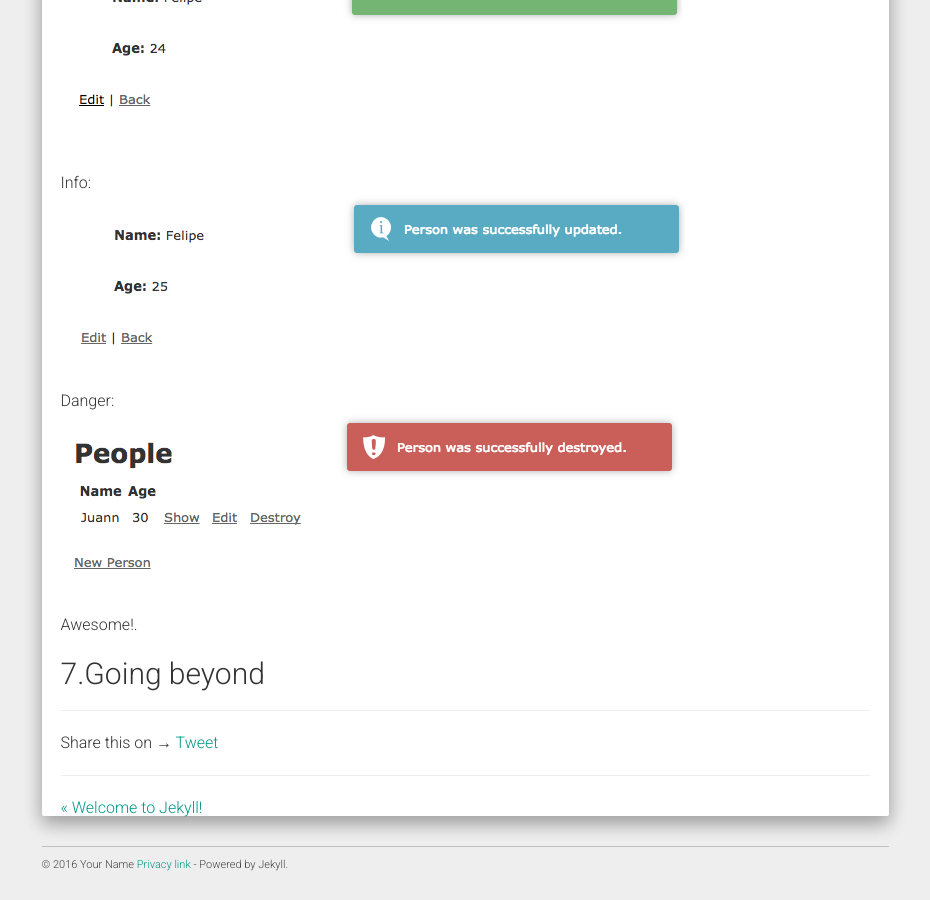
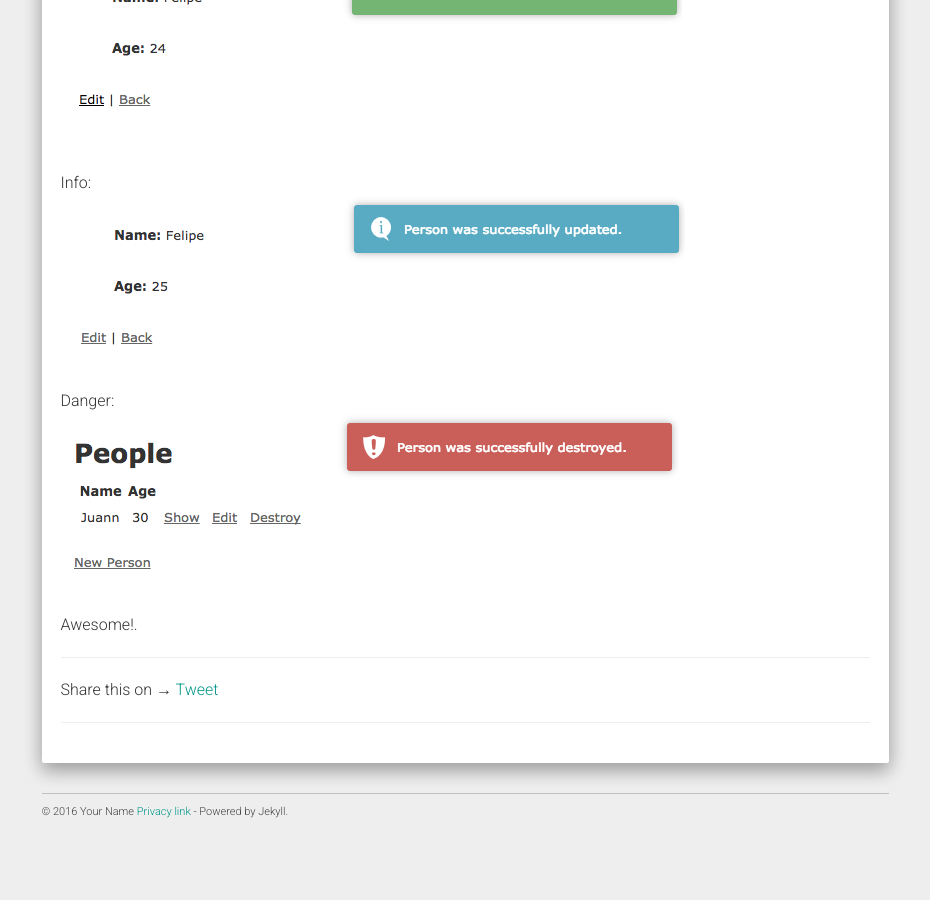
Before and after one commit to ftovaro/ftovaro.github.io, a Jekyll site: the page built from _posts/2016-11-19-custom-flash-notifications-with-bootstrap.md, in a window 1280 px wide and 900 px high, scrolled down 4124 px. Shown: the whole window, without its empty margins (321-1251 px from the left). Built offline with Jekyll 4.4.1, drawn with Linux system fonts in a browser that asks for light colours; nearby versions of some CDN libraries; comment, search, counter and statistics services are not loaded; after the commit the page ends 4971 px from its top, so only the background shows below that.

Commit message:
1. Removing final title

```diff
--- a/_posts/2016-11-19-custom-flash-notifications-with-bootstrap.md
+++ b/_posts/2016-11-19-custom-flash-notifications-with-bootstrap.md
@@ -165,5 +165,3 @@ end
 
 
   Awesome!.
-
-<h2>7.Going beyond</h2>
```
Also changed, not shown: _backup/2015-07-11-welcome-to-jekyll.md (renamed from _posts/2015-07-11-welcome-to-jekyll.md), _backup/2016-06-04-example-content.md (renamed from _posts/2016-06-04-example-content.md), _backup/2016-06-04-test-page.md (renamed from _posts/2016-06-04-test-page.md).
